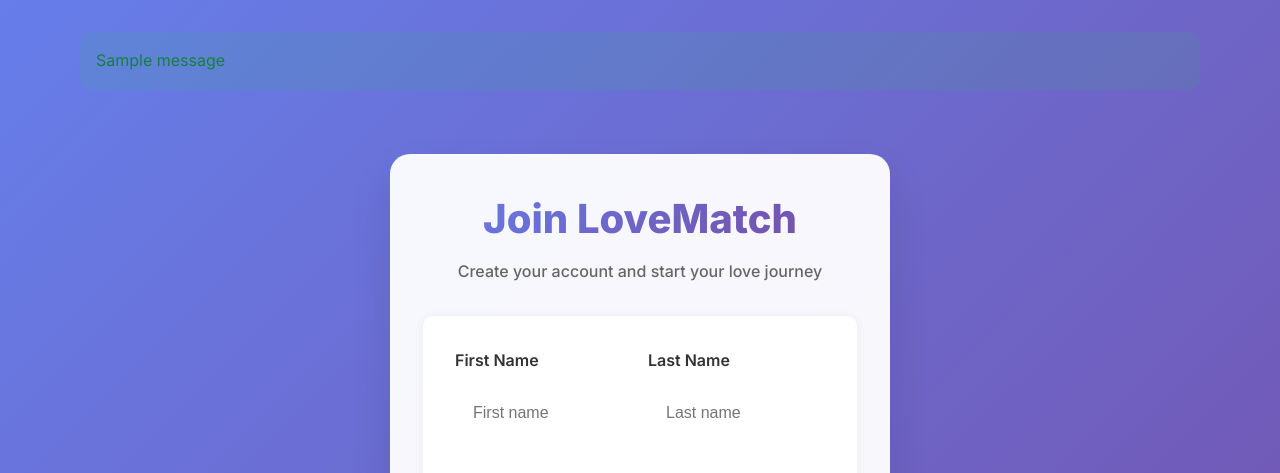
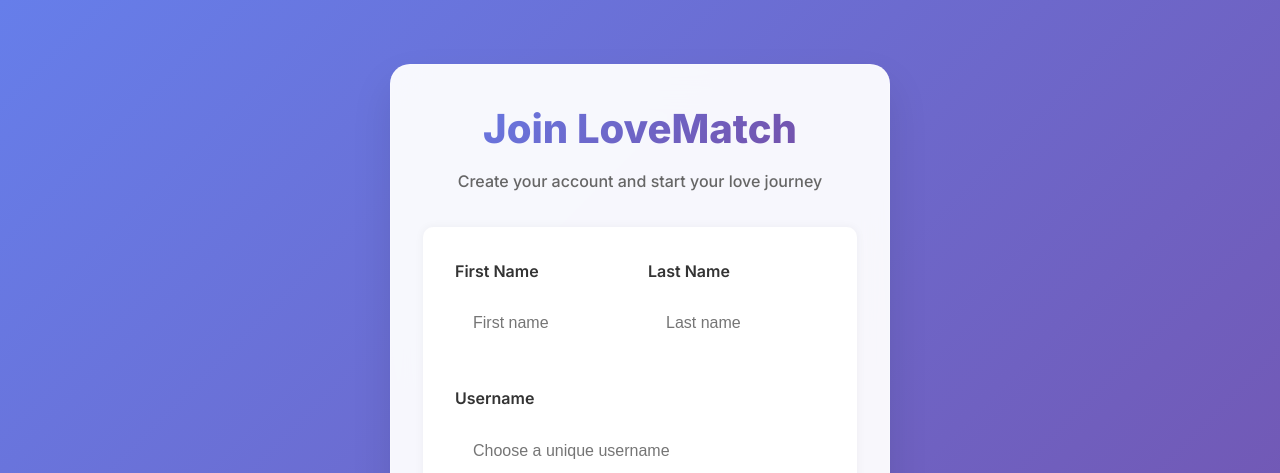
Before and after one commit to jidet1/dating-site, a Django app: page /accounts/register/ in a window 1280 px wide. Shown: the top 473 px of the page. Run offline with Django 5.2, Linux system fonts and the light colour scheme; tables that the repository leaves empty hold one stand-in row (values such as "Sample post"); one stand-in notice (Sample message) is shown; some libraries are stand-ins or nearby versions.

Commit message:
messaging error

```diff
--- a/templates/base.html
+++ b/templates/base.html
@@ -122,26 +122,6 @@
             color: white;
         }
 
-        .messages {
-            margin: 1rem 0;
-        }
-
-        .alert {
-            padding: 1rem;
-            border-radius: 10px;
-            margin-bottom: 1rem;
-        }
-
-        .alert-success {
-            background: rgba(34, 197, 94, 0.1);
-            color: #15803d;
-        }
-
-        .alert-error {
-            background: rgba(239, 68, 68, 0.1);
-            color: #dc2626;
-        }
-
         /* 🔁 Responsive styles */
         @media (max-width: 768px) {
             .nav-toggle {
@@ -199,16 +179,6 @@
 {% endif %}
 
 <div class="container">
-    {% if messages %}
-        <div class="messages">
-            {% for message in messages %}
-                <div class="alert alert-{{ message.tags }}">
-                    {{ message }}
-                </div>
-            {% endfor %}
-        </div>
-    {% endif %}
-
     {% block content %}
     {% endblock %}
 </div>
```
Also changed, not shown: messaging/views.py (+6 -1 lines).
